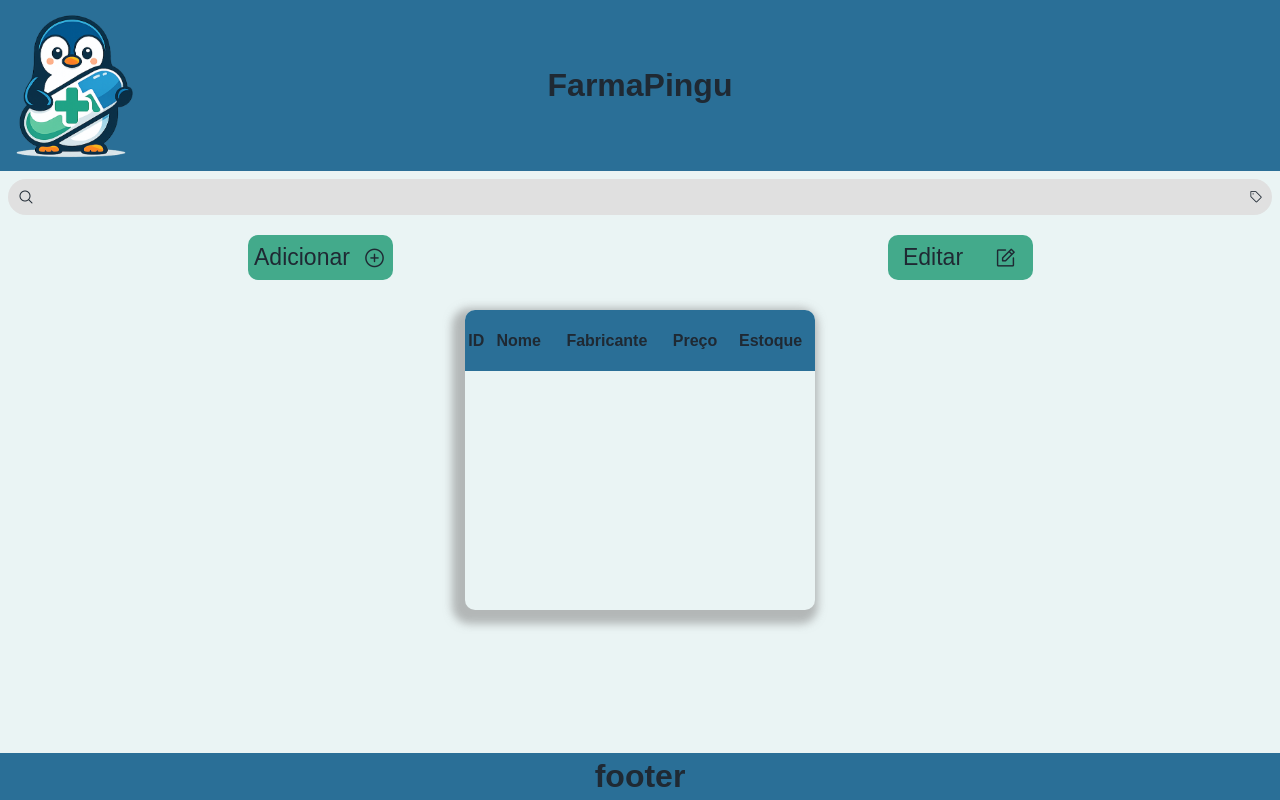
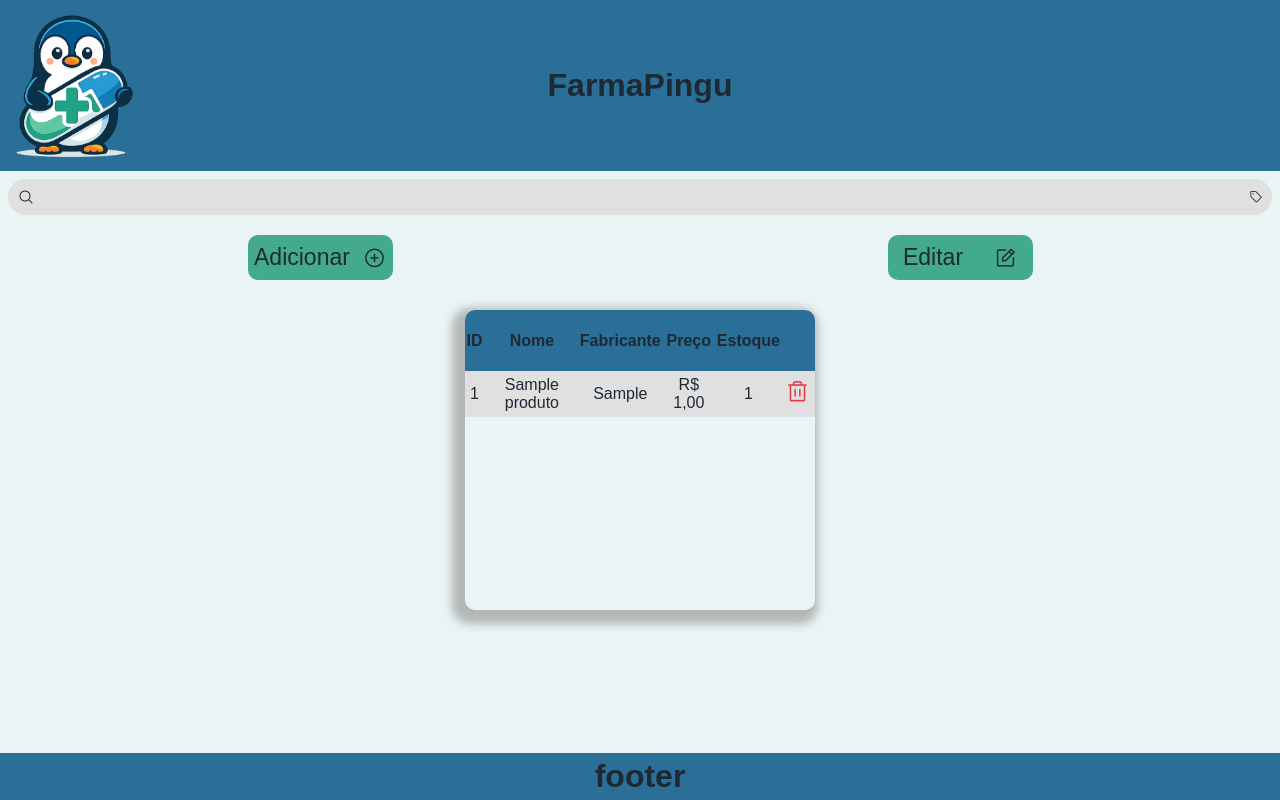
Before and after one commit to Xulinpingu/2-bimestre, a PHP site: page / in a window 1280 px wide. Run offline with PHP 8.4, Linux system fonts and the light colour scheme; tables that the repository leaves empty hold one stand-in row (values such as "Sample post"); lists and menus that the app fills with data are empty.

Commit message:
Select e delete php

```diff
--- a/farmacia/css/style.css
+++ b/farmacia/css/style.css
@@ -3,7 +3,7 @@
     --auxiliar-color: #E0E0E0;
     --secondary-color: #2A6F97;
     --terciary-color: #43AA8B;
-    --highlight-color: #E63946;
+    --highlight-color: #e63946;
     --text-color: #1F2933;
 }
 
@@ -129,6 +129,7 @@ footer h1{
 table {
     width: 100%;
     border-collapse: collapse;
+    text-align: center;
 }
 
 thead {
@@ -233,10 +234,19 @@ form input:focus::placeholder {
     border-radius: 10px;
 }
 
+.delete-icon {
+    background-color: transparent;
+    font-size: 25px;
+}
+
+.delete-icon i {
+    color: var(--highlight-color);
+}
+
 /* EXLCUIR.PHP */
 .delete-box{
     position: absolute;
-    top: 25%;
+    bottom: 5%;
     margin: 12.5%;
     width: 75%;
     background: var(--auxiliar-color);
--- a/farmacia/index.php
+++ b/farmacia/index.php
@@ -33,6 +33,13 @@
             <button onclick="window.location.href='editar.php'" class="btn">Editar <i class="ph ph-note-pencil"></i></button>
         </div>
 
+        <?php
+            if (isset($_GET['id'])) {
+                $id_produto = $_GET['id'];
+                include "excluir.php";
+            }
+        ?>
+
         <div class="table">
             <table>
                 <thead>
@@ -46,16 +53,43 @@
                     </tr>
                 </thead>
 
-                <tbody>
-                    <tr class="tbody">
+                <?php
+                    include "config/conexao.php";
 
-                    </tr>
-                </tbody>
+                    $sql = "SELECT * FROM produtos ORDER BY nome ASC";
+                    $stmt = $pdo->prepare($sql);
+                    $stmt->execute();
+
+                    $produtos = $stmt->fetchAll(PDO::FETCH_ASSOC);
+
+                    if ($produtos) {
+                        foreach ($produtos as $produto) {
+                            echo "<tr class='tbody'>";
+                            echo "<td>" . $produto['id'] . "</td>";
+                            echo "<td>" . $produto['nome'] . "</td>";
+                            echo "<td>" . $produto['fabricante'] . "</td>";
+                            echo "<td>R$ " . number_format($produto['preco'], 2, ',', '.') . "</td>";
+                            echo "<td>" . $produto['estoque'] . "</td>";
+                            echo "<td><button class='delete-icon' onclick=\"showDelete(" . $produto['id'] . ")\"><i class='ph ph-trash'></i></button></td>";
+                            echo "</tr>";
+                        }
+                    }
+                    else {
+                        echo "<tr class='tbody'><td colspan='6'>Nenhum produto encontrado.</td></tr>";
+                    }
+
+                ?>
             </table>
         </div>
 
     </div>
 
+    <script>
+        function showDelete(id) {
+            window.location.href = '?id=' + id;
+        }
+    </script>
+
     <?php include "includes/footer.php" ?>
 </body>
 
```
Also changed, not shown: farmacia/excluir.php (+32 -2 lines).
